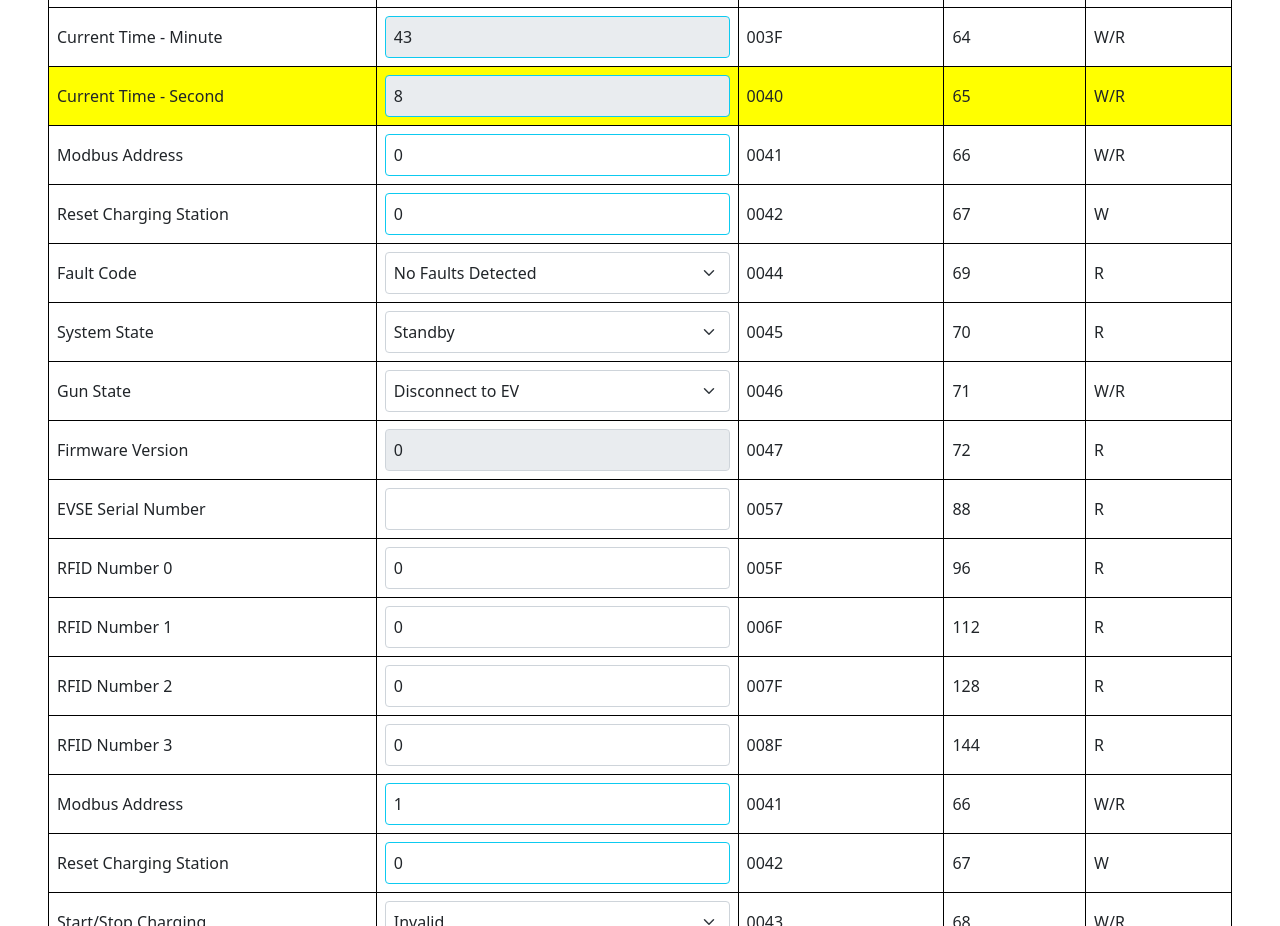
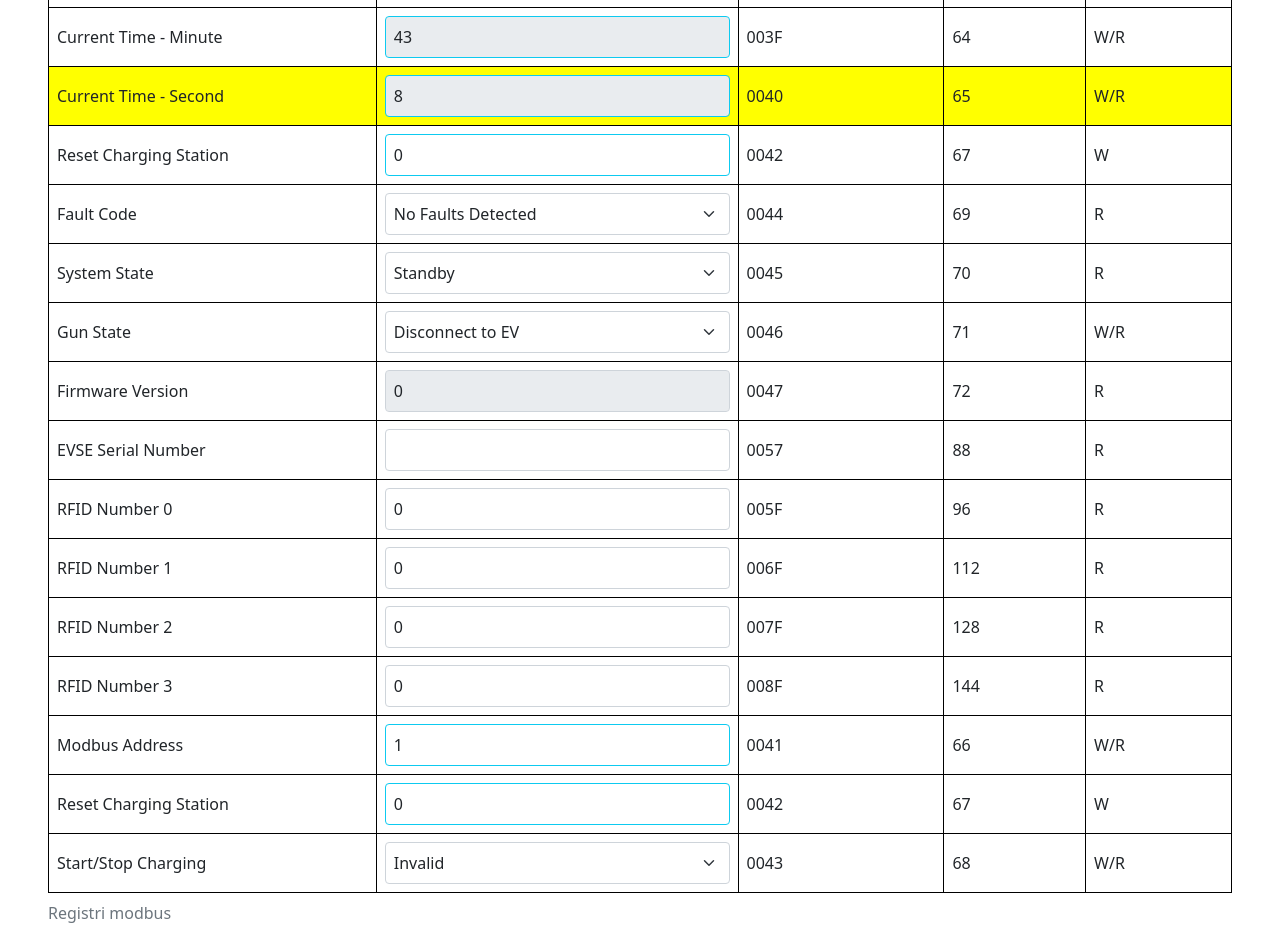
Before and after one commit to HelloDavideDeSimone/modbus_mqtt_cp_emulator, a Vue app: page / in a window 1280 px wide. Shown: the part 2700-3626 px from the top of the page. Built offline with nearby package versions, Linux system fonts and the light colour scheme.

Commit message:
fix: fixed duplicated modbus register

```diff
--- a/src/App.vue
+++ b/src/App.vue
@@ -156,7 +156,6 @@ export default {
             { parameter: 'Current Time - Hour', value: 0, registerAddress: '003E', readWrite: 'W/R' , isUpdated: false, disabled: true},
             { parameter: 'Current Time - Minute', value: 0, registerAddress: '003F', readWrite: 'W/R' , isUpdated: false, disabled: true},
             { parameter: 'Current Time - Second', value: 0, registerAddress: '0040', readWrite: 'W/R' , isUpdated: false, disabled: true},
-            { parameter: 'Modbus Address', value: 0, registerAddress: '0041', readWrite: 'W/R' , isUpdated: false, disabled: false},
             { parameter: 'Reset Charging Station', value: 0, registerAddress: '0042', readWrite: 'W' , isUpdated: false, disabled: false},
             { parameter: 'Fault Code', value: 0, registerAddress: '0044', readWrite: 'R' , isUpdated: false, options: [
               { value: 0, text: 'No Faults Detected' },
```
